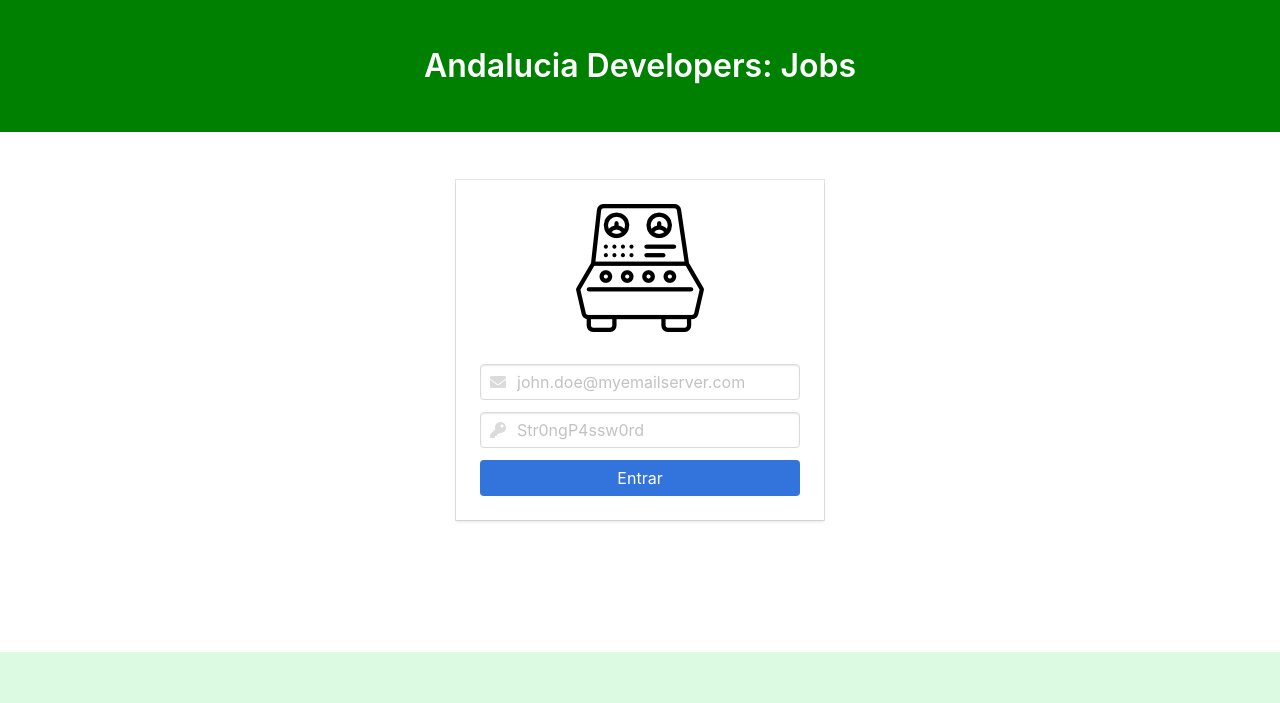
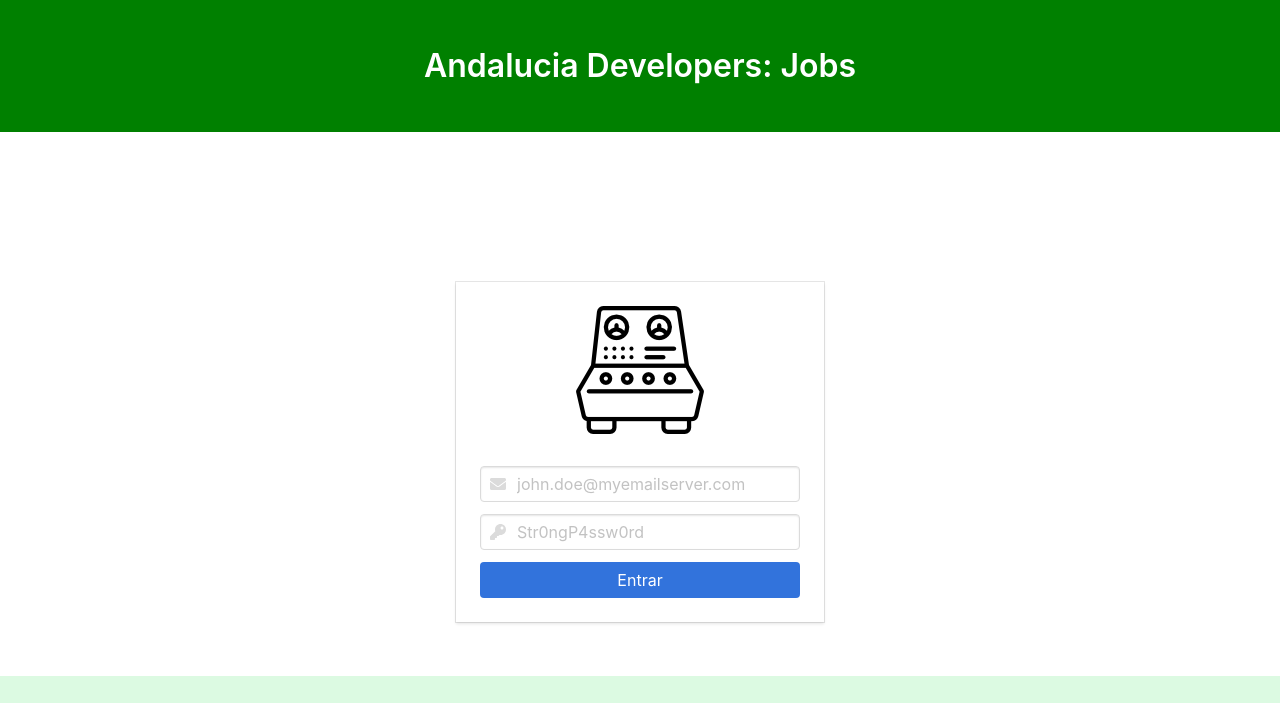
Before and after one commit to JuanjoSalvador/ad-jobs, a Flask app: page /login in a window 1280 px wide. Shown: the top 703 px of the page. Run offline with Flask 2, Linux system fonts and the light colour scheme; some libraries are stand-ins or nearby versions.

Commit message:
Panel de admin, bootstrap

```diff
--- a/app/admin/templates/admin.jinja
+++ b/app/admin/templates/admin.jinja
@@ -78,7 +78,7 @@
                             <p class="title is-4">Supervisor de seguridad en el Sector 7-G</p>
                             <div class="content">
                                 <p>
-                                    3 días sin una fisión nuclear.
+                                    Nuuucelar, se dice nuuucelar.
                                 </p>
                             </div>
                         </div>
--- a/app/admin/templates/login.jinja
+++ b/app/admin/templates/login.jinja
@@ -2,11 +2,11 @@
 {% block content %}
 
    <section class="section">
-      <div class="container">
+      <div class="container ">
          <div class="columns">
             <div class="column"></div>
             <div class="column is-two-quarters">
-               <div class="card">
+               <div class="card is-vertical-centered">
                   <div class="card-content">
                      <div class="content">
                         <figure class="image is-128x128 is-centered">
--- a/app/statics/css/theme.css
+++ b/app/statics/css/theme.css
@@ -24,7 +24,7 @@ section.hero.is-green div.hero-body div.container nav.level div.level-item h1.ti
 }
 
 div.wrapper {
-    min-height: 65vh;
+    min-height: 68vh;
 }
 
 div.wrapper.green {
@@ -51,3 +51,8 @@ figure.image {
 .is-centered {
     text-align: center;
 }
+
+.is-vertical-centered {
+    position: relative;
+    top: 30%;
+}
```
